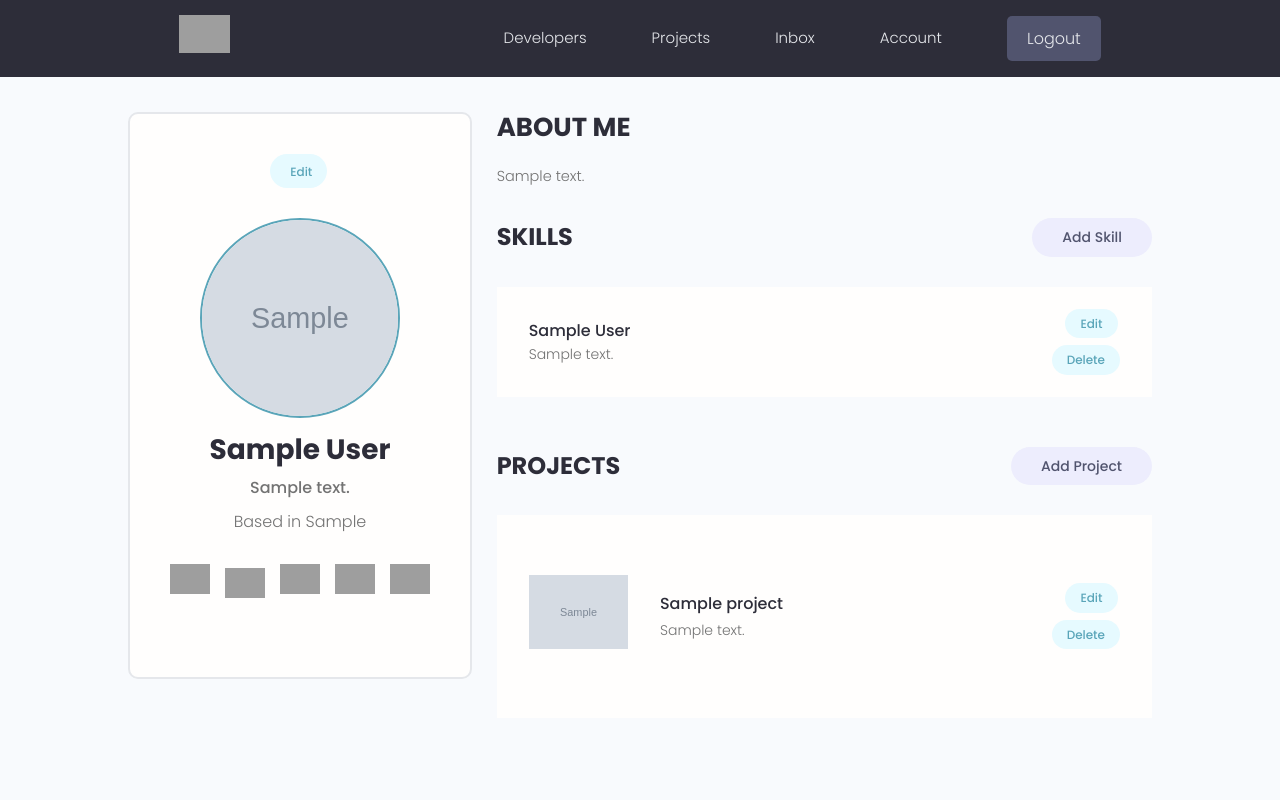
After one commit to toshko2312/Devs-platform, a Django app: page /account/ in a window 1280 px wide. The commit adds this page. Run offline with Django 5.2, Linux system fonts and the light colour scheme; a user stored in the database is signed in; tables that the repository leaves empty hold one stand-in row (values such as "Sample post"); grey boxes marked "Sample" are stand-in pictures; some libraries are stand-ins or nearby versions; grey boxes are pictures that could not be loaded.

Commit message:
Add account page

```diff
--- a/src/templates/navbar.html
+++ b/src/templates/navbar.html
@@ -17,7 +17,7 @@
           <li class="header__menuItem"><a href="">Inbox</a></li>
 
           {% if request.user.is_authenticated %}
-          <li class="header__menuItem"><a href="{% url 'create-project' %}">Add Projects</a></li>
+          <li class="header__menuItem"><a href="{% url 'account' %}">Account</a></li>
           <li class="header__menuItem"><a href="{% url 'logout' %}" class="btn btn--sub">Logout</a></li>
           {% else %}
           <li class="header__menuItem"><a href="{% url 'login' %}" class="btn btn--sub">Login/Sign Up</a></li>
--- /dev/null
+++ b/src/users/templates/users/account.html
@@ -0,0 +1,114 @@
+{% extends 'main.html' %}
+
+{% block content %}
+
+<!-- Main Section -->
+<main class="settingsPage profile my-md">
+  <div class="container">
+    <div class="layout">
+      <div class="column column--1of3">
+        <div class="card text-center">
+          <div class="card__body dev">
+            <a class="tag tag--pill tag--main settings__btn" href="#"><i class="im im-edit"></i> Edit</a>
+            <img class="avatar avatar--xl dev__avatar" src="{{profile.image.url}}" />
+            <h2 class="dev__name">{{profile.name}}</h2>
+            <p class="dev__title">{{profile.description}}</p>
+            <p class="dev__location">Based in {{profile.location}}</p>
+            <ul class="dev__social">
+              {% if profile.social_github %}
+              <a href="{{profile.social_github}}">
+                <img src="https://cdn-icons-png.flaticon.com/512/25/25231.png"
+                alt="Github" style="width:40px;">
+              </a>
+              {% endif %}
+
+              {% if profile.social_twitter %}
+              <a href="{{profile.social_twitter}}">
+                <img src="https://freelogopng.com/images/all_img/1657043345twitter-logo-png.png"
+                alt="Twitter" style="width:40px;margin-top:4px;">
+              </a>
+              {% endif %}
+
+              {% if profile.social_linkedin %}
+              <a href="{{profile.social_linkedin}}">
+                <img src="https://cdn1.iconfinder.com/data/icons/logotypes/32/circle-linkedin-512.png"
+                alt="LinkedIn" style="width:40px;">
+              </a>
+              {% endif %}
+
+              {% if profile.social_youtube %}
+              <a href="{{profile.social_youtube}}">
+                <img src="https://cdn-icons-png.flaticon.com/256/1384/1384060.png"
+                alt="Youtube" style="width:40px;">
+              </a>
+              {% endif %}
+
+                {% if profile.social_website %}
+                <a href="{{profile.social_website}}">
+                  <img src="https://cdn-icons-png.flaticon.com/512/1006/1006771.png"
+                  alt="Website" style="width:40px;">
+                </a>
+                {% endif %}
+            </ul>
+          </div>
+        </div>
+      </div>
+      <div class="column column--2of3">
+        <div class="devInfo">
+          <h3 class="devInfo__title">About Me</h3>
+          <p class="devInfo__about">
+            {{profile.bio}}
+          </p>
+        </div>
+        <div class="settings">
+          <h3 class="settings__title">Skills</h3>
+          <a class="tag tag--pill tag--sub settings__btn tag--lg" href="#">Add Skill</a>
+        </div>
+
+        <table class="settings__table">
+          {% for skill in profile.skill_set.all %}
+          <tr>
+            <td class="settings__tableInfo">
+              <h4>{{skill.name}}</h4>
+              <p>
+                {{skill.description|slice:"200"}}
+              </p>
+            </td>
+            <td class="settings__tableActions">
+              <a class="tag tag--pill tag--main settings__btn" href="#">Edit</a>
+              <a class="tag tag--pill tag--main settings__btn" href="#">Delete</a>
+            </td>
+          </tr>
+          {% endfor %}
+
+        </table>
+
+        <div class="settings">
+          <h3 class="settings__title">Projects</h3>
+          <a class="tag tag--pill tag--sub settings__btn tag--lg" href="#">Add Project</a>
+        </div>
+
+        <table class="settings__table">
+          {% for project in profile.project_set.all %}
+          <tr>
+            <td class="settings__thumbnail">
+              <a href="{% url 'project' project.id %}"><img src="{{project.image.url}}" alt="Project Thumbnail" /></a>
+            </td>
+            <td class="settings__tableInfo">
+              <a href="{% url 'project' project.id %}">{{project.title}}</a>
+              <p>{{project.description|slice:"200"}}</p>
+            </td>
+            <td class="settings__tableActions">
+              <a class="tag tag--pill tag--main settings__btn" href="#">Edit</a>
+              <a class="tag tag--pill tag--main settings__btn" href="#">Delete</a>
+            </td>
+          </tr>
+          {% endfor %}
+
+        </table>
+      </div>
+    </div>
+  </div>
+</main>
+
+{% endblock %}
--- a/src/users/urls.py
+++ b/src/users/urls.py
@@ -9,4 +9,5 @@ urlpatterns = [
 
     path('', UsersCRUD.get_multi, name='users'),
     path('profile/<str:pk>/', UsersCRUD.get_single, name='user-profile'),
+    path('account/', UsersCRUD.account, name='account')
 ]
--- a/src/users/views.py
+++ b/src/users/views.py
@@ -1,3 +1,4 @@
+from django.contrib.auth.decorators import login_required
 from django.shortcuts import render, redirect
 from django.contrib.auth import login, authenticate, logout
 from django.contrib import messages
@@ -78,3 +79,11 @@ class UsersCRUD:
                 messages.error(request, 'An error has occurred during registration.')
 
         return render(request, 'users/login_registration.html', context=content)
+
+    @staticmethod
+    @login_required(login_url='login')
+    def account(request):
+        profile = request.user.profile
+
+        content = {'profile': profile}
+        return render(request, 'users/account.html', context=content)
```
